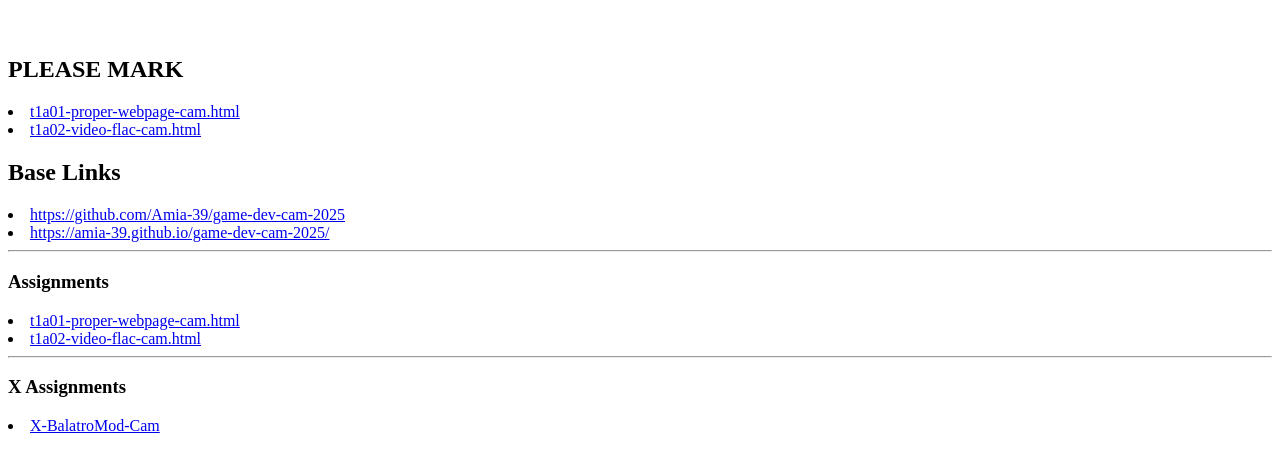
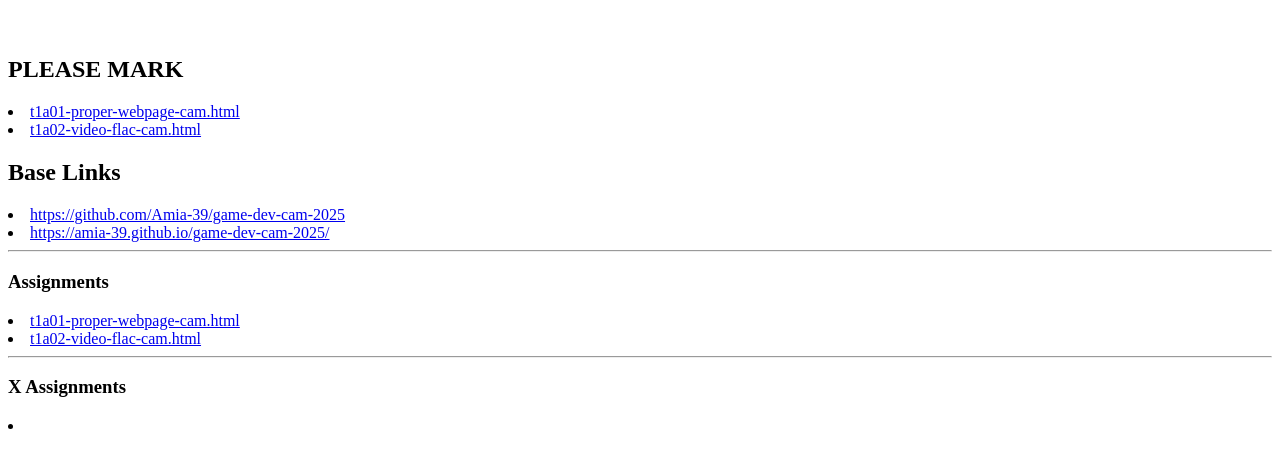
Before and after one commit to Amia-39/game-dev-cam-2025, a plain HTML site: page public/Index.html in a window 1280 px wide. Shown: the part 48-520 px from the top of the page. Drawn offline with Linux system fonts and the light colour scheme.

Commit message:
Update Index.html

```diff
--- a/public/Index.html
+++ b/public/Index.html
@@ -21,4 +21,4 @@
 
 <h3>X Assignments</h3>
 
-<li><a href="https://github.com/Amia-39/game-dev-cam-2025/tree/main/X-Assignments/X-BalatroMod-Cam">X-BalatroMod-Cam</a>
+<li>
```
